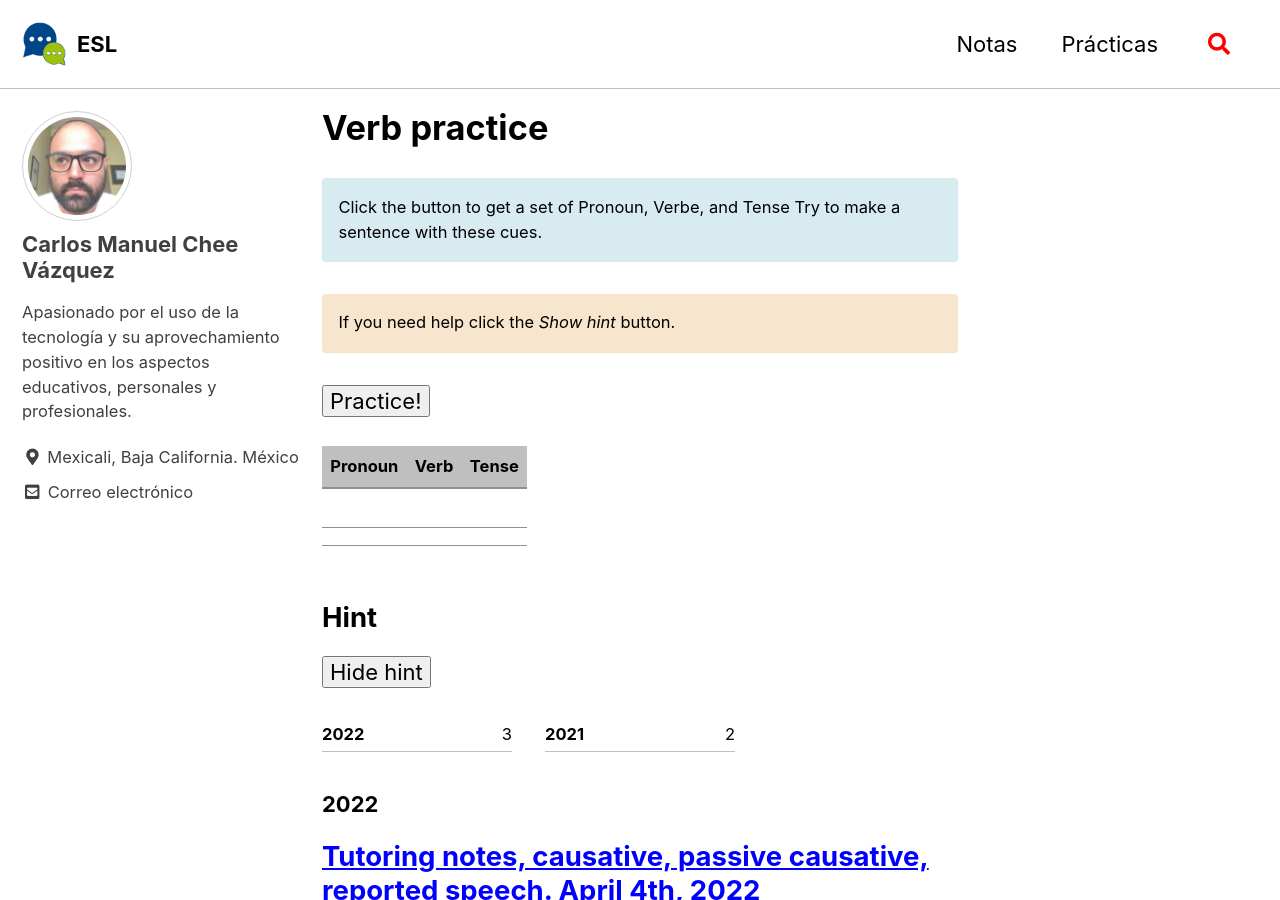
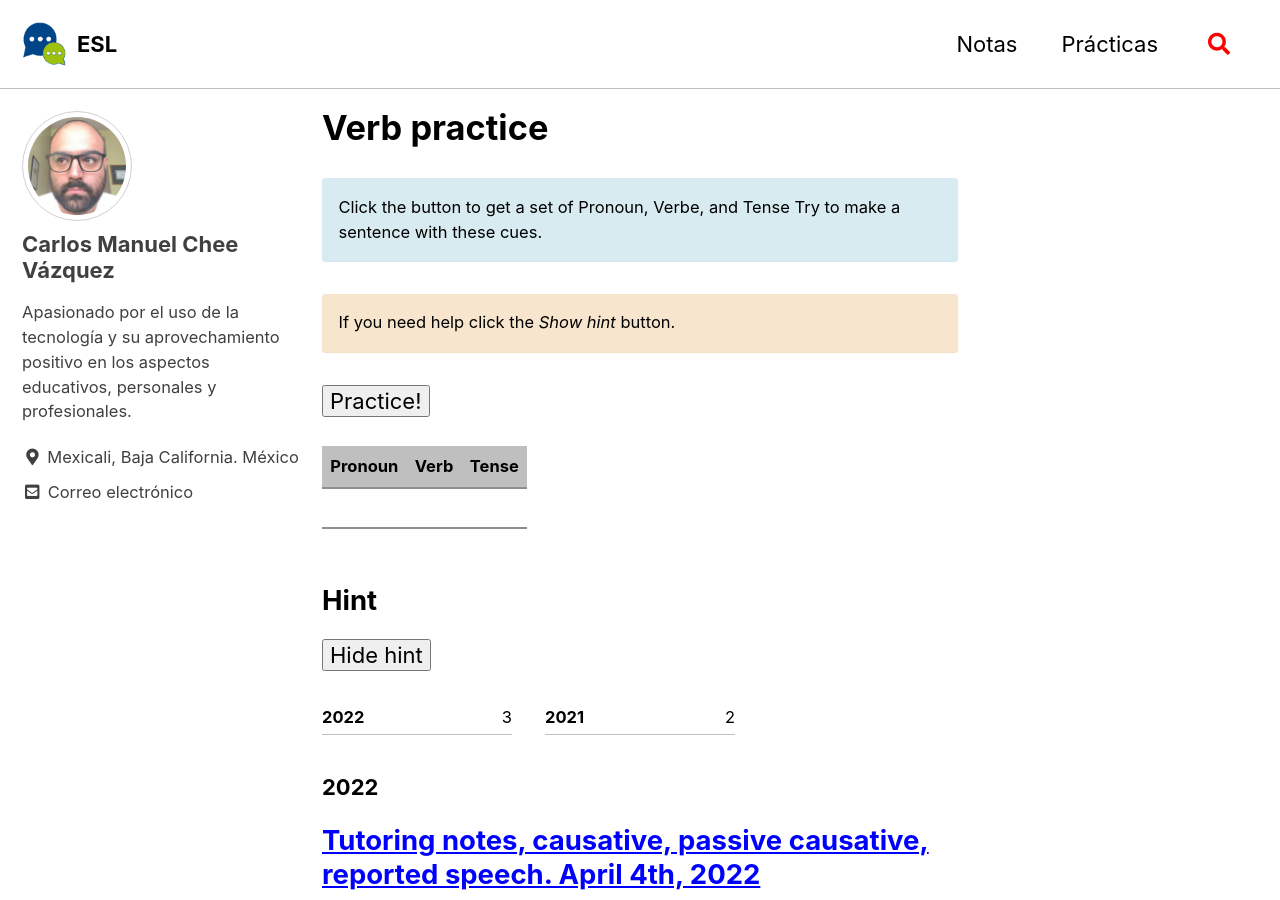
Before and after one commit to camachevaz/ESL, a Jekyll site: the page built from _posts/2021-12-14-verbos.markdown, in a window 1280 px wide and 900 px high. Built offline with Jekyll 4.4.1, drawn with Linux system fonts in a browser that asks for light colours; cached includes are drawn as plain includes.

Commit message:
Update 2021-12-14-verbos.markdown

```diff
--- a/_posts/2021-12-14-verbos.markdown
+++ b/_posts/2021-12-14-verbos.markdown
@@ -34,7 +34,7 @@
             <td scope="col"><p id="tense"></p></td>
         </tr>
         <tr>
-            <td colspan="3"><span id="hint"></span></td>
+            <td colspan="3" style="margin:0;padding:0"><span id="hint" style="background-color:#d8ebf1;display:block"></span></td>
         </tr>
     </tbody>
 </table>
```
